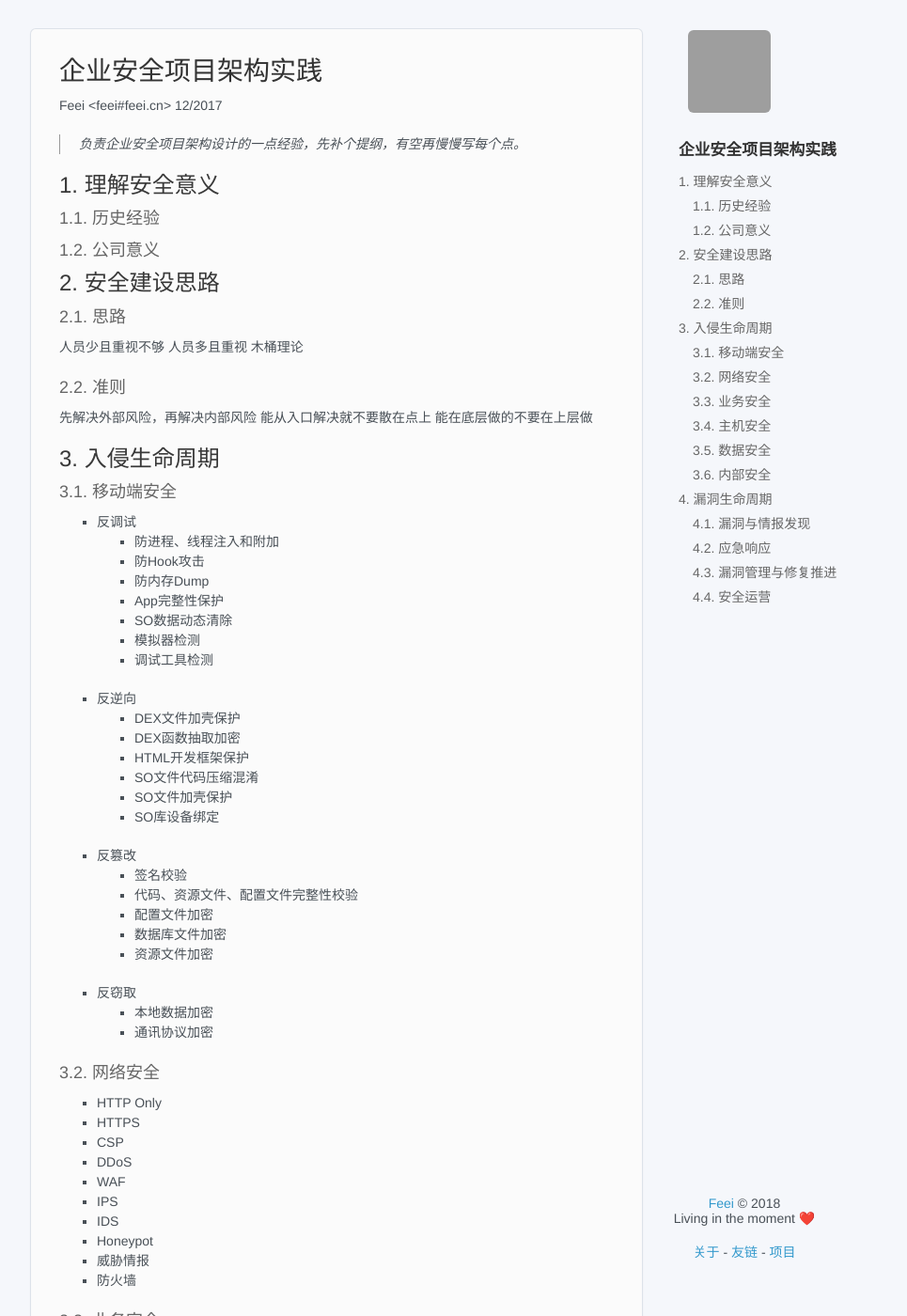
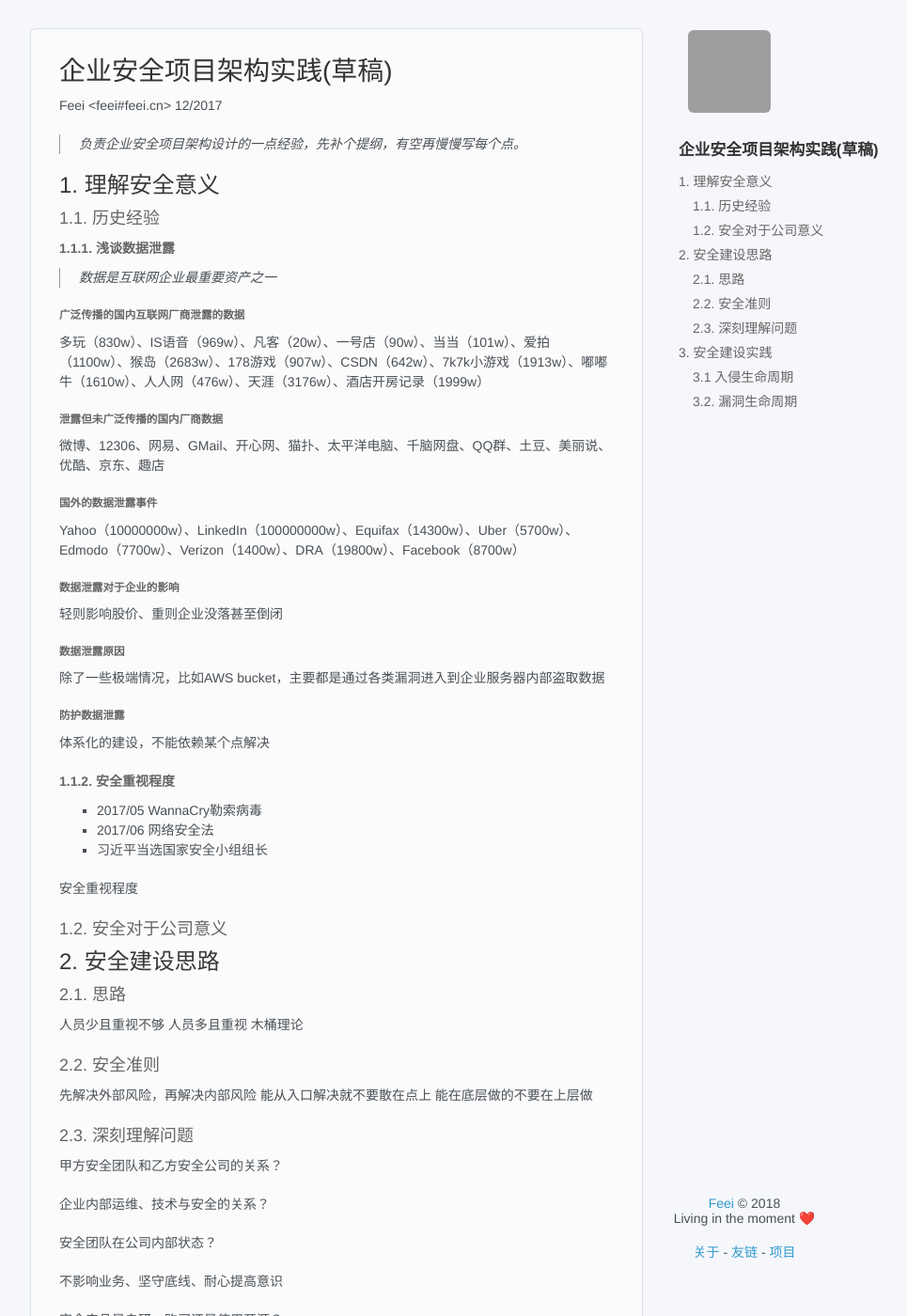
Before and after one commit to limengmingx/Papers, a Jekyll site: the page built from corporate-security.md, in a window 1280 px wide and 1400 px high. Shown: the whole window at 94% size, without its empty margins (283-1248 px from the left). Built offline with Jekyll 4.4.1, drawn with Linux system fonts in a browser that asks for light colours; our own code applies the rules of GitHub Pages for plain Markdown files; comment, search, counter and statistics services are not loaded; some of the changed text lies outside the part shown; grey boxes are pictures that could not be loaded.

Commit message:
Update corporate-security.md

```diff
--- a/corporate-security.md
+++ b/corporate-security.md
@@ -2,7 +2,7 @@
 description: 企业安全项目架构实践，从入侵生命周期和漏洞生命周期两个方向讲移动端安全、网络安全、业务安全、主机安全、数据安全、内部安全、漏洞与情报、应急响应、安全运营等。
 ---
 
-# 企业安全项目架构实践
+# 企业安全项目架构实践(草稿)
 
 Feei <feei#feei.cn> 12/2017
 
@@ -12,7 +12,43 @@
 
 ### 1.1. 历史经验
 
-### 1.2. 公司意义
+#### 1.1.1. 浅谈数据泄露
+
+> 数据是互联网企业最重要资产之一
+
+##### 广泛传播的国内互联网厂商泄露的数据
+
+多玩（830w）、IS语音（969w）、凡客（20w）、一号店（90w）、当当（101w）、爱拍（1100w）、猴岛（2683w）、178游戏（907w）、CSDN（642w）、7k7k小游戏（1913w）、嘟嘟牛（1610w）、人人网（476w）、天涯（3176w）、酒店开房记录（1999w）
+
+##### 泄露但未广泛传播的国内厂商数据
+
+微博、12306、网易、GMail、开心网、猫扑、太平洋电脑、千脑网盘、QQ群、土豆、美丽说、优酷、京东、趣店
+
+##### 国外的数据泄露事件
+
+Yahoo（10000000w）、LinkedIn（100000000w）、Equifax（14300w）、Uber（5700w）、Edmodo（7700w）、Verizon（1400w）、DRA（19800w）、Facebook（8700w）
+
+##### 数据泄露对于企业的影响
+
+轻则影响股价、重则企业没落甚至倒闭
+
+##### 数据泄露原因
+
+除了一些极端情况，比如AWS bucket，主要都是通过各类漏洞进入到企业服务器内部盗取数据
+
+##### 防护数据泄露
+
+体系化的建设，不能依赖某个点解决
+
+#### 1.1.2. 安全重视程度
+
+- 2017/05 WannaCry勒索病毒
+- 2017/06 网络安全法
+- 习近平当选国家安全小组组长
+
+安全重视程度
+
+### 1.2. 安全对于公司意义
 
 ## 2. 安全建设思路
 
@@ -21,44 +57,70 @@
 人员多且重视
 木桶理论
 
-### 2.2. 准则
+### 2.2. 安全准则
 
 先解决外部风险，再解决内部风险
 能从入口解决就不要散在点上
 能在底层做的不要在上层做
 
+### 2.3. 深刻理解问题
 
-## 3. 入侵生命周期
+甲方安全团队和乙方安全公司的关系？
 
-### 3.1. 移动端安全
+企业内部运维、技术与安全的关系？
+
+安全团队在公司内部状态？
+
+不影响业务、坚守底线、耐心提高意识
+
+安全产品是自研、购买还是使用开源？
+
+
+## 3. 安全建设实践
+
+### 3.1 入侵生命周期
+
+不止攻焉知防
+
+以入侵视角看待每一部分安全，思考攻击者害怕什么
+
+#### 3.1.1. 移动端安全
+
+
 
 - 反调试
-	- 防进程、线程注入和附加
-	- 防Hook攻击
-	- 防内存Dump
-	- App完整性保护
-	- SO数据动态清除
-	- 模拟器检测
-	- 调试工具检测
+  - 防进程、线程注入和附加
+  - 防Hook攻击
+  - 防内存Dump
+  - App完整性保护
+  - SO数据动态清除
+  - 模拟器检测
+  - 调试工具检测
 - 反逆向
-	- DEX文件加壳保护
-	- DEX函数抽取加密
-	- HTML开发框架保护
-	- SO文件代码压缩混淆
-	- SO文件加壳保护
-	- SO库设备绑定
+  - DEX文件加壳保护
+  - DEX函数抽取加密
+  - HTML开发框架保护
+  - SO文件代码压缩混淆
+  - SO文件加壳保护
+  - SO库设备绑定
 - 反篡改
-	- 签名校验
-	- 代码、资源文件、配置文件完整性校验
-	- 配置文件加密
-	- 数据库文件加密
-	- 资源文件加密
+  - 签名校验
+  - 代码、资源文件、配置文件完整性校验
+  - 配置文件加密
+  - 数据库文件加密
+  - 资源文件加密
 - 反窃取
-	- 本地数据加密
-	- 通讯协议加密
+  - 本地数据加密
+  - 通讯协议加密
 
 
-### 3.2. 网络安全
+#### 3.1.2. 网络安全
+
+意义影响：
+
+
+
+主要事项：
 
 - HTTP Only
 - HTTPS
@@ -72,41 +134,49 @@
 - 防火墙
 
 
-### 3.3. 业务安全
+#### 3.1.3. 业务安全
+
+
 
 - 风控系统
 - 反作弊/反垃圾
 - 人机识别
-	- 实名认证
-	- 数字证书
-	- 图形验证码
-	- 滑块验证码
-	- PC设备指纹
-	- App设备指纹
-	- 生物探针
-	- 安全SDK
-	- 安全键盘
+  - 实名认证
+  - 数字证书
+  - 图形验证码
+  - 滑块验证码
+  - PC设备指纹
+  - App设备指纹
+  - 生物探针
+  - 安全SDK
+  - 安全键盘
 
-### 3.4. 主机安全
+#### 3.1.4. 主机安全
+
+
 
 - 域划分/ACL
 - 主机安全Agent
-	- 基线检查
-	- 木马查杀
-	- 资产管理
-	- 软件与系统漏洞
-	- 文件、权限、进程、端口、命令监控
-	- 命令下发
+  - 基线检查
+  - 木马查杀
+  - 资产管理
+  - 软件与系统漏洞
+  - 文件、权限、进程、端口、命令监控
+  - 命令下发
 - 堡垒机
 
-### 3.5. 数据安全
+#### 3.1.5. 数据安全
+
+
 
 - 数据库数据查询平台
 - 数据资产管理
 - 数据查询中间件
 - 敏感数据监测
 
-### 3.6. 内部安全
+#### 3.1.6. 内部安全
+
+
 
 - 入网管控
 - 去密码化
@@ -118,24 +188,26 @@
 - 操作记录
 
 
-## 4. 漏洞生命周期
+### 3.2. 漏洞生命周期
 
-### 4.1. 漏洞与情报发现
+#### 3.2.1. 漏洞与情报发现
+
+
 
 **主动情报与漏洞发现**
 
 - 情报系统
 - 白盒代码安全审计
-	- 显著安全问题发现
-	- 依赖安全问题发现
-	- 安全问题应急
+  - 显著安全问题发现
+  - 依赖安全问题发现
+  - 安全问题应急
 - 黑盒漏洞扫描器
-	- 枚举子域名
-	- GitHub敏感信息泄露
-	- 流量代理
-	- Web日志
-	- 主机漏洞扫描
-	- Web漏洞扫描
+  - 枚举子域名
+  - GitHub敏感信息泄露
+  - 流量代理
+  - Web日志
+  - 主机漏洞扫描
+  - Web漏洞扫描
 - 人工漏洞挖掘
 - 渗透黑灰产
 
@@ -144,42 +216,44 @@
 - 安全应急响应中心
 - 工单平台
 
-### 4.2. 应急响应
+#### 3.2.2. 应急响应
+
+
 
 - 安全评估组
 - 安全委员会
 - 部门安全接口人
 
-### 4.3. 漏洞管理与修复推进
+#### 3.2.3. 漏洞管理与修复推进
 
 - 漏洞管理平台
 - 漏洞修复组件
 - 漏洞修复方案
 
-### 4.4. 安全运营
+#### 3.2.4. 安全运营
 
 - SRC
 - 新媒体
-	- 微信
-	- 微博
+  - 微信
+  - 微博
 - 安全规范
-	- 安全编码规范
-	- 框架、版本规范
-	- 漏洞应急、评估、修复规范
-	- ACL策略规范
-	- 安全测试规范
-	- 应用上线规范
-	- 软件配置规范
-	- ...
+  - 安全编码规范
+  - 框架、版本规范
+  - 漏洞应急、评估、修复规范
+  - ACL策略规范
+  - 安全测试规范
+  - 应用上线规范
+  - 软件配置规范
+  - ...
 - 安全培训
-	- 入职安全培训
-	- 开发安全培训
+  - 入职安全培训
+  - 开发安全培训
 - 安全分享
-	- 内部分享、交流
-	- 外部分享、交流
+  - 内部分享、交流
+  - 外部分享、交流
 - 关系维护
-	- 白帽子
-	- SRC厂商
-	- 安全会议
-	- 安全媒体
-	- 政府相关部门
+  - 白帽子
+  - SRC厂商
+  - 安全会议
+  - 安全媒体
+  - 政府相关部门
```
